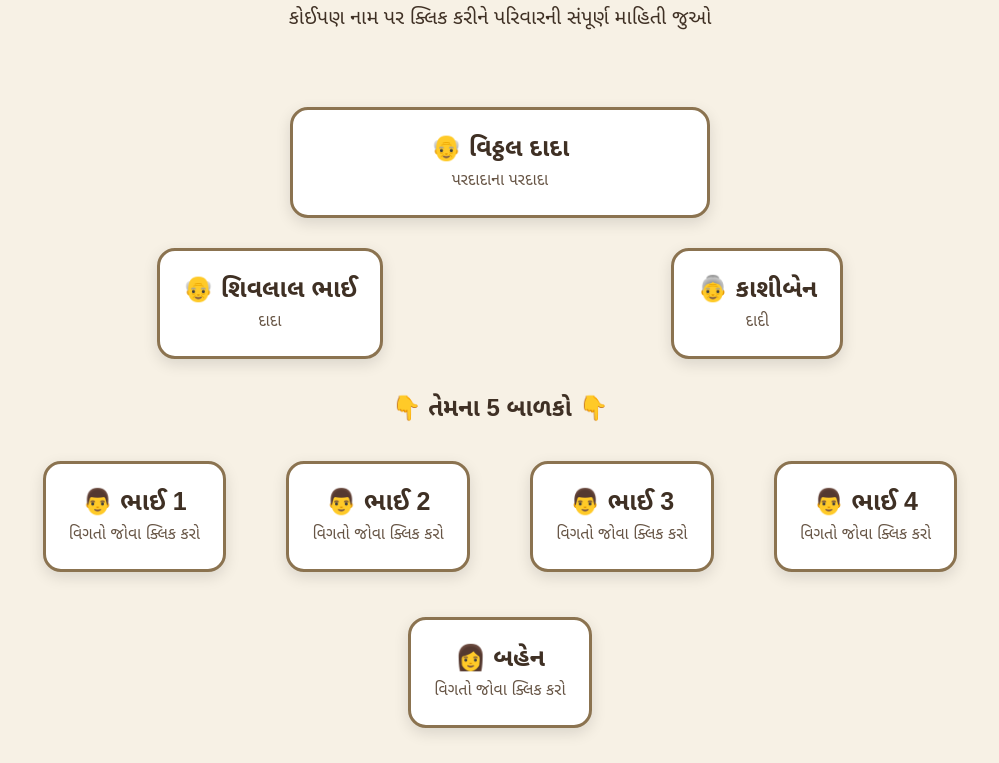
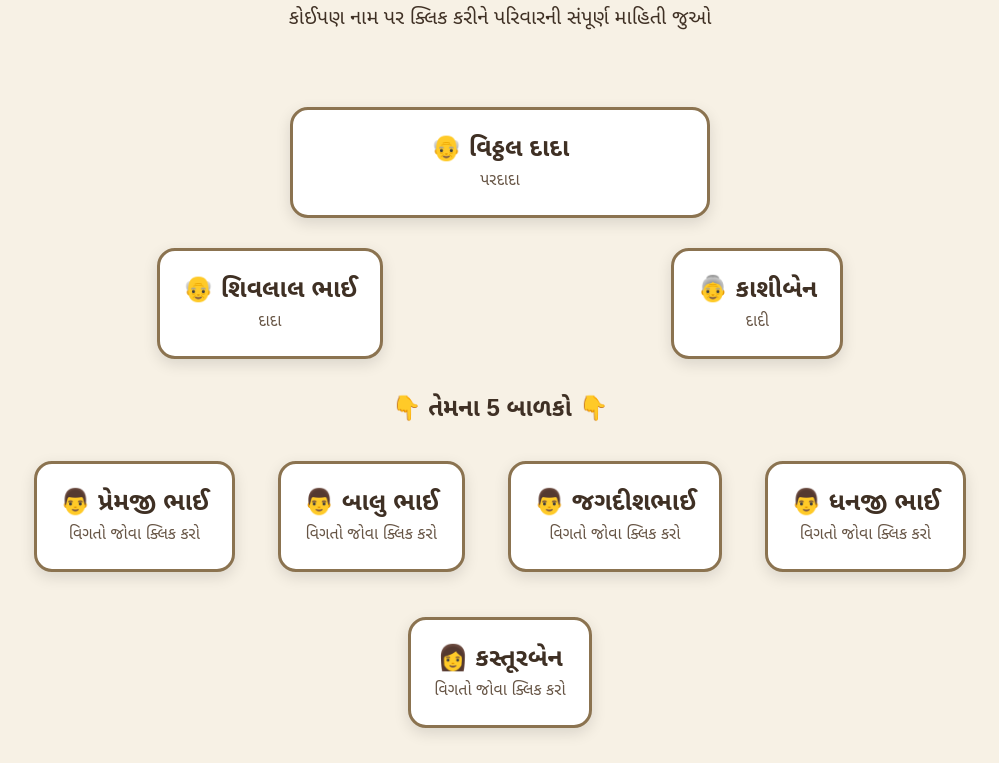
Before and after one commit to KashivFamily57/Family-Tree-, a plain HTML site: page index.html in a window 1280 px wide. Shown: the part 105-868 px from the top of the page, without its empty margins (140-1139 px from the left). Drawn offline with Linux system fonts and the light colour scheme.

Commit message:
Update family tree website

```diff
--- a/index.html
+++ b/index.html
@@ -170,7 +170,7 @@ header p {
   <!-- Great Great Grandfather -->
   <div class="person" onclick="showPerson('vitthal')">
     <h2>👴 વિઠ્ઠલ દાદા</h2>
-    <p>પરદાદાના પરદાદા</p>
+    <p> પરદાદા</p>
   </div>
 
 
@@ -197,27 +197,27 @@ header p {
   <div class="children">
 
     <div class="person" onclick="showPerson('child1')">
-      <h2>👨 ભાઈ 1</h2>
+      <h2>👨 પ્રેમજી ભાઈ </h2>
       <p>વિગતો જોવા ક્લિક કરો</p>
     </div>
 
     <div class="person" onclick="showPerson('child2')">
-      <h2>👨 ભાઈ 2</h2>
+      <h2>👨 બાલુ ભાઈ </h2>
       <p>વિગતો જોવા ક્લિક કરો</p>
     </div>
 
     <div class="person" onclick="showPerson('child3')">
-      <h2>👨 ભાઈ 3</h2>
+      <h2>👨 જગદીશભાઈ </h2>
       <p>વિગતો જોવા ક્લિક કરો</p>
     </div>
 
     <div class="person" onclick="showPerson('child4')">
-      <h2>👨 ભાઈ 4</h2>
+      <h2>👨 ધનજી ભાઈ </h2>
       <p>વિગતો જોવા ક્લિક કરો</p>
     </div>
 
     <div class="person" onclick="showPerson('child5')">
-      <h2>👩 બહેન</h2>
+      <h2>👩 કસ્તૂરબેન </h2>
       <p>વિગતો જોવા ક્લિક કરો</p>
     </div>
 
@@ -312,7 +312,7 @@ vitthal: {
     relation: "પુત્ર",
     village: "વાંકડા હાલ ઘુટું ",
     birth: "જાણકારી ઉમેરવાની બાકી",
-    wife: "",
+    wife: "હિરા બેન",
     children: []
   },
 
@@ -364,7 +364,7 @@ vitthal: {
   ========================= */
 
   child5: {
-    name: "👩 કસ્તૂરબેન માવજીભાઈ ",
+    name: "👩 કસ્તૂરબેન શિવલાલ ભાઈ ",
     relation: "પુત્રી",
     village: "વેજલપર ",
     birth: "જાણકારી ઉમેરવાની બાકી",
```
